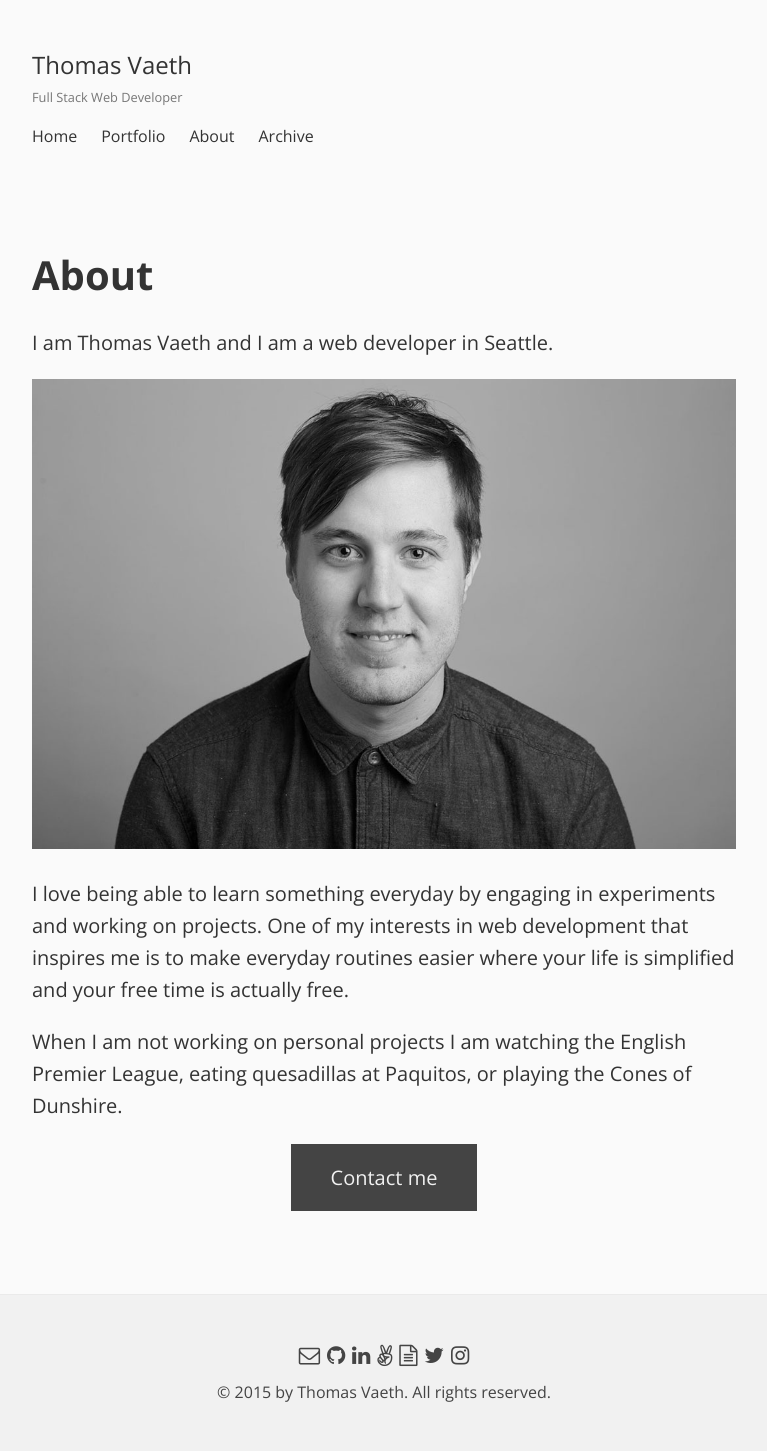
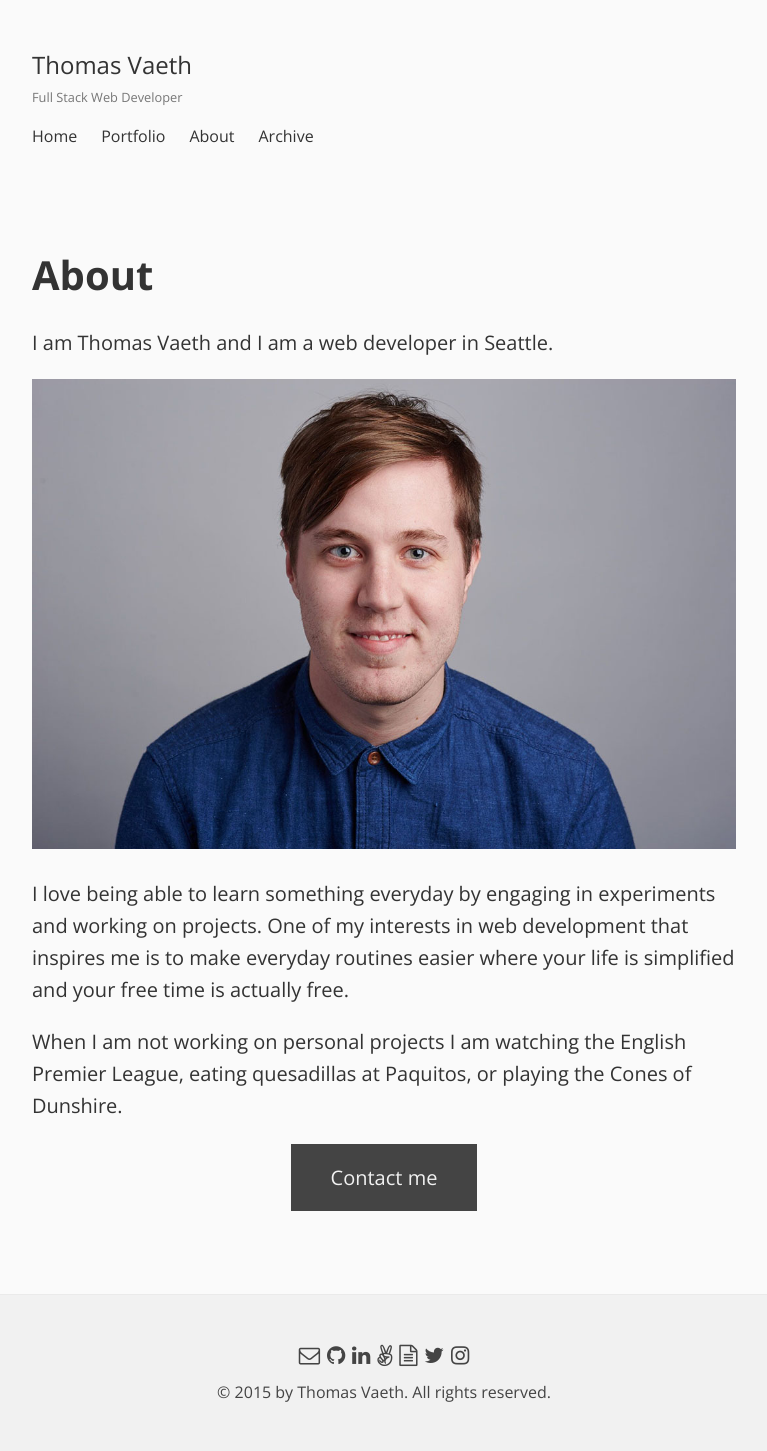
Before and after one commit to thomasvaeth/thomasvaeth.github.io, a Jekyll site: the page built from about.md, in a window 1280 px wide. Shown: the whole page, without its empty margins (256-1023 px from the left). Built offline with Jekyll 4.4.1, drawn with Linux system fonts in a browser that asks for light colours; nearby versions of some CDN libraries.

Commit message:
Changed to color picture.

```diff
--- a/about.md
+++ b/about.md
@@ -5,7 +5,7 @@ permalink: /about/
 ---
 
 <p>I am Thomas Vaeth and I am a web developer in Seattle.</p>
-<img src="/assets/images/me.jpeg">
+<img src="/assets/images/me-color.jpeg">
 <p>I love being able to learn something everyday by engaging in experiments and working on projects. One of my interests in web development that inspires me is to make everyday routines easier where your life is simplified and your free time is actually free.</p>
 <p>When I am not working on personal projects I am watching the English Premier League, eating quesadillas at Paquitos, or playing the Cones of Dunshire.</p>
 <p class="contact">
```
Also changed, not shown: assets/css/pace.css (line endings or trailing spaces), assets/images/me-bw.jpeg (renamed from assets/images/me.jpeg), assets/images/me-color.jpeg (added).
